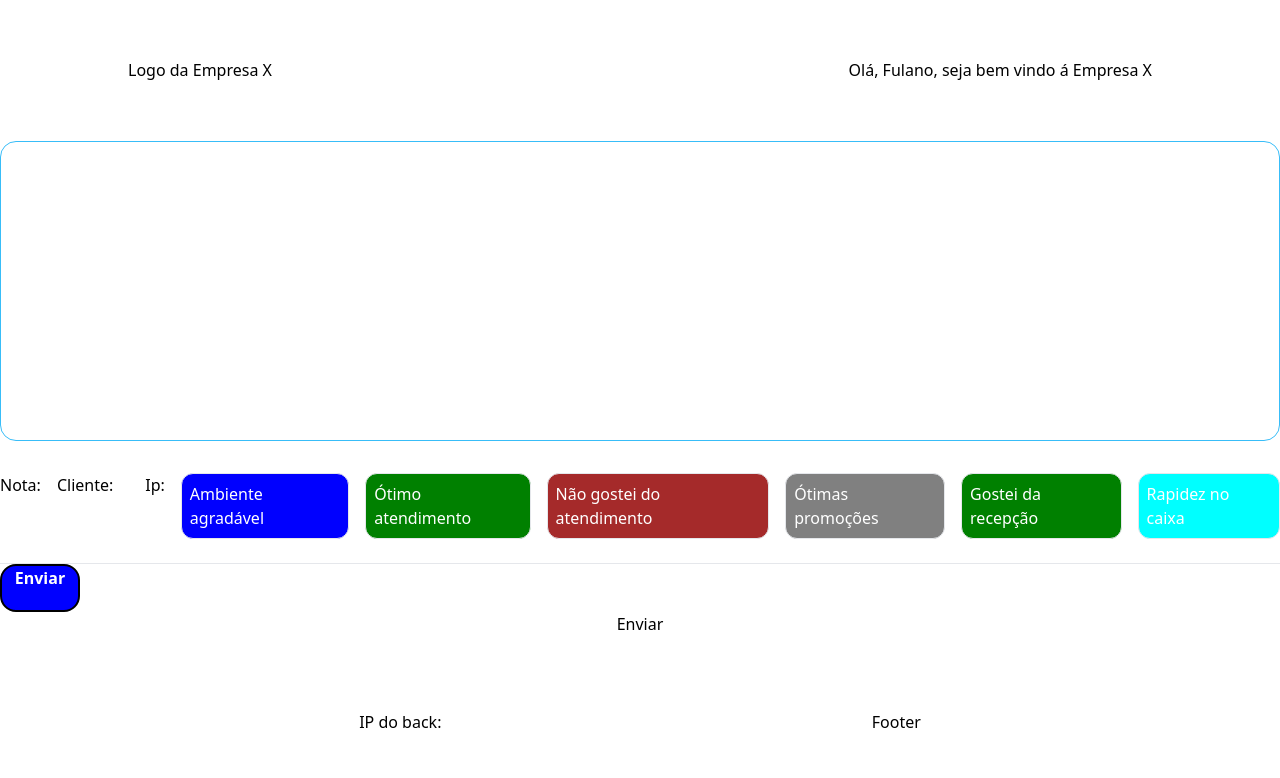
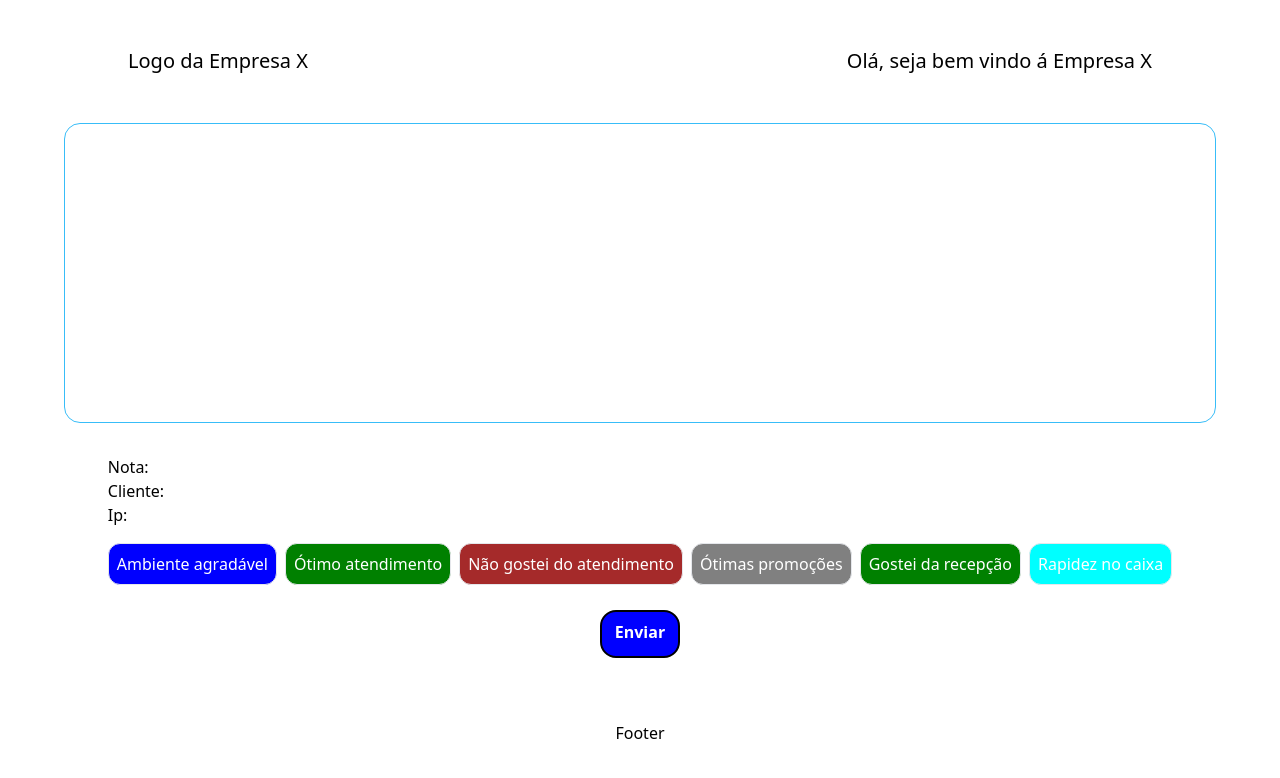
Before and after one commit to acal-rafael/nps-front, a React (Vite) app: page /feedback in a window 1280 px wide. Shown: the top 778 px of the page. Built offline with nearby package versions, Linux system fonts and the light colour scheme.

Commit message:
refactory code

```diff
--- a/src/components/Content/index.tsx
+++ b/src/components/Content/index.tsx
@@ -1,13 +1,26 @@
 import React from 'react'
 
 export const Content = () => {
+  var empresa = "Empresa X";
 
   const info = <div>
-    <p>Queremos aprender, com <span> 1 pergunta</span> em <span> 30 segundos</span> como foi sua  experiência com a nossa empresa.</p><p>Agradecemos sua colaboração.</p>
-    <p>Em uma escala de 0 a 10, o quanto você indica a Acal Home Center a um amigo ou familiar?</p>
+    <p
+      className='
+        text-2xl
+        text-center
+        mb-4
+      '
+    >Em uma escala de 0 a 10, qual é a probabilidade de você recomendar o nosso produto/serviço/empresa para um amigo ou colega?</p>
   </div>
 
   return <>
     {info}
   </>
 }
+
+
+
+// const info = <div>
+//     <p>Queremos aprender, com <span> 1 pergunta</span> em <span> 30 segundos</span> como foi sua  experiência com a nossa empresa.</p><p>Agradecemos sua colaboração.</p>
+//     <p>Em uma escala de 0 a 10, o quanto você indica a {empresa} a um amigo ou familiar?</p>
+//   </div>
--- a/src/components/Footer/index.tsx
+++ b/src/components/Footer/index.tsx
@@ -27,7 +27,7 @@ export const Footer = () => {
       //border-[1px]
       '
     >
-      <p>IP do back: {ipServer}</p>
+      {/* <p>IP do back:  {ipServer.length < 0 ? `0.0.0.${ipServer[ipServer.length - 1]}` : "0.0.0.0"}</p> */}
       <p>Footer</p>
     </div>
   )
--- a/src/components/Header/index.tsx
+++ b/src/components/Header/index.tsx
@@ -1,8 +1,15 @@
-import React from 'react'
+import React, { useContext, useEffect, useState } from 'react'
+import { UserContext } from '../../contextApp/userContext'
 
 export const Header = () => {
+  const [nomeCliente, setNomeCliente] = useState<string>("");
 
-  let cliente = "Fulano"
+  const { cliente } = useContext(UserContext);
+
+  useEffect(() => {
+    setNomeCliente(prev => prev = cliente)
+  }, [cliente])
+
 
   return (
 
@@ -24,8 +31,16 @@ export const Header = () => {
         //bg-center
       '
     >
-      <p>Logo da {`Empresa X`}</p>
-      <p>Olá, {cliente.length > 0 ? `${cliente}, ` : ""} seja bem vindo á {`Empresa X`}</p>
+      <p
+        className='
+        text-xl
+      '
+      >Logo da {`Empresa X`}</p>
+      <p
+        className='
+          text-xl
+        '
+      >Olá, {nomeCliente.length > 0 ? `${nomeCliente}, ` : ""} seja bem vindo á {`Empresa X`}</p>
     </div>
   )
 }
--- a/src/pages/Congratulation/index.tsx
+++ b/src/pages/Congratulation/index.tsx
@@ -1,12 +1,20 @@
-import React from 'react'
+import React, { useState } from 'react'
+import { Navigate } from 'react-router-dom';
 import congratulation from "../../../public/images/congratulation.gif"
 // import waves from "../../../public/images/waves.gif"
 
 export const Congratulation = () => {
+
+  const [isFlag, setIsFlag] = useState<boolean>(false);
+
+  setTimeout(() => {
+    setIsFlag(true);
+  }, 3000)
   return <>
-    {setTimeout(() => {
-      window.location.href = "/sliders"
-    }, 5000)}
+    {
+      isFlag
+      && <Navigate to="/sliders" replace={true} />
+    }
     <img src={congratulation} width={400} height={400} />
   </>
 }
--- a/src/pages/Feedback/index.tsx
+++ b/src/pages/Feedback/index.tsx
@@ -49,11 +49,14 @@ export const Feedback = () => {
       className='
         flex
         flex-col
+        flex-1
+        items-center
+        justify-center
       '
     >
       <div
         className='
-          w-100
+          w-[90%]
           h-[300px]
           mb-8
           border-[1px]
@@ -78,14 +81,23 @@ export const Feedback = () => {
       <div
         className='
           flex
+          flex-col
           gap-4
 
         '
       >
+        <div>
           <h2>Nota: {nota}</h2>
-        <h3>Cliente: {cliente}</h3>
-        <br />
+          <h2>Cliente: {cliente}</h2>
           <h2>Ip: {ipServer}</h2>
+        </div>
+        <div
+          className='
+            flex
+            flex-1
+            gap-2
+          '
+        >
           {
             respostas.map((resp) => <FeedbackResponse key={resp.id}
               className={`
@@ -109,6 +121,7 @@ export const Feedback = () => {
             )
           }
         </div>
+      </div>
       <br></br>
       <hr />
       {/* <a href="http://127.0.0.1:5173/sliders"
@@ -129,6 +142,7 @@ export const Feedback = () => {
         className='
           w-20
           h-12
+          p-2
           //block
           text-center
           border-[2px]
@@ -139,14 +153,14 @@ export const Feedback = () => {
           text-white
 
         '
-        to='/sliders'
+        to='/congratulation'
       >Enviar</Link>
-       <button
+      {/* <button
         // onClick={() => navigate("/sliders")}
-        onClick={() =><Navigate to="\sliders" replace={true} />}
+        onClick={() => <Navigate to="\sliders" replace={true} />}
       >
         Enviar
-       </button>
+      </button> */}
     </div>
   )
 }
--- a/src/pages/Sliders/index.tsx
+++ b/src/pages/Sliders/index.tsx
@@ -6,11 +6,13 @@ import { UserContext } from '../../contextApp/userContext';
 
 export const Sliders = () => {
 
-  // const socket = io("http://192.168.1.100:4004")
+  const socket = io("http://192.168.1.106:4008", {
+    autoConnect: true,
+  })
   // const socket = io("http://10.1.5.217:4008")
-  const socket = io("http://10.40.10.1:4008", {
-    autoConnect: true,
-  })   // conexão vpn
+  // const socket = io("http://10.40.10.1:4008", {
+  //   autoConnect: true,
+  // })   // conexão vpn
 
 
   const [isFlag, setIsFlag] = useState<boolean>(false);
@@ -20,15 +22,18 @@ export const Sliders = () => {
   socket.on("ws-response", (res) => {
     if (res.flag) {
       setIsFlag(true);
-      console.log("Connexão fechada com o back: ", socket.active)
+      // console.log(socket.active)
+      setCliente(prev => prev = res.cliente)
+      console.log("Connexão FECHADA com o back!")
       socket.close();
     }
-     else {
-      console.log("Connexão aberta com o back: ", socket.active)
+    else {
+      // console.log(socket.active)
+      console.log("Connexão ABERTA com o back!")
     }
   })
 
-  // console.log("isFlag: ", isFlag)
+  console.log("isFlag: ", isFlag)
   // console.log("socket.connected: ", isConnected)
   // console.log("socket.active: ", socket.active)
 
@@ -39,7 +44,11 @@ export const Sliders = () => {
         && <Navigate to="/nps" replace={true} />
       }
 
-      <h1>Sliders</h1>
+      <p
+        className='
+          text-9xl
+        '
+      >{`< `} Sliders {` >`}</p>
     </div>
   )
 }
```
Lines whose indentation alone changed are shown as unchanged.
